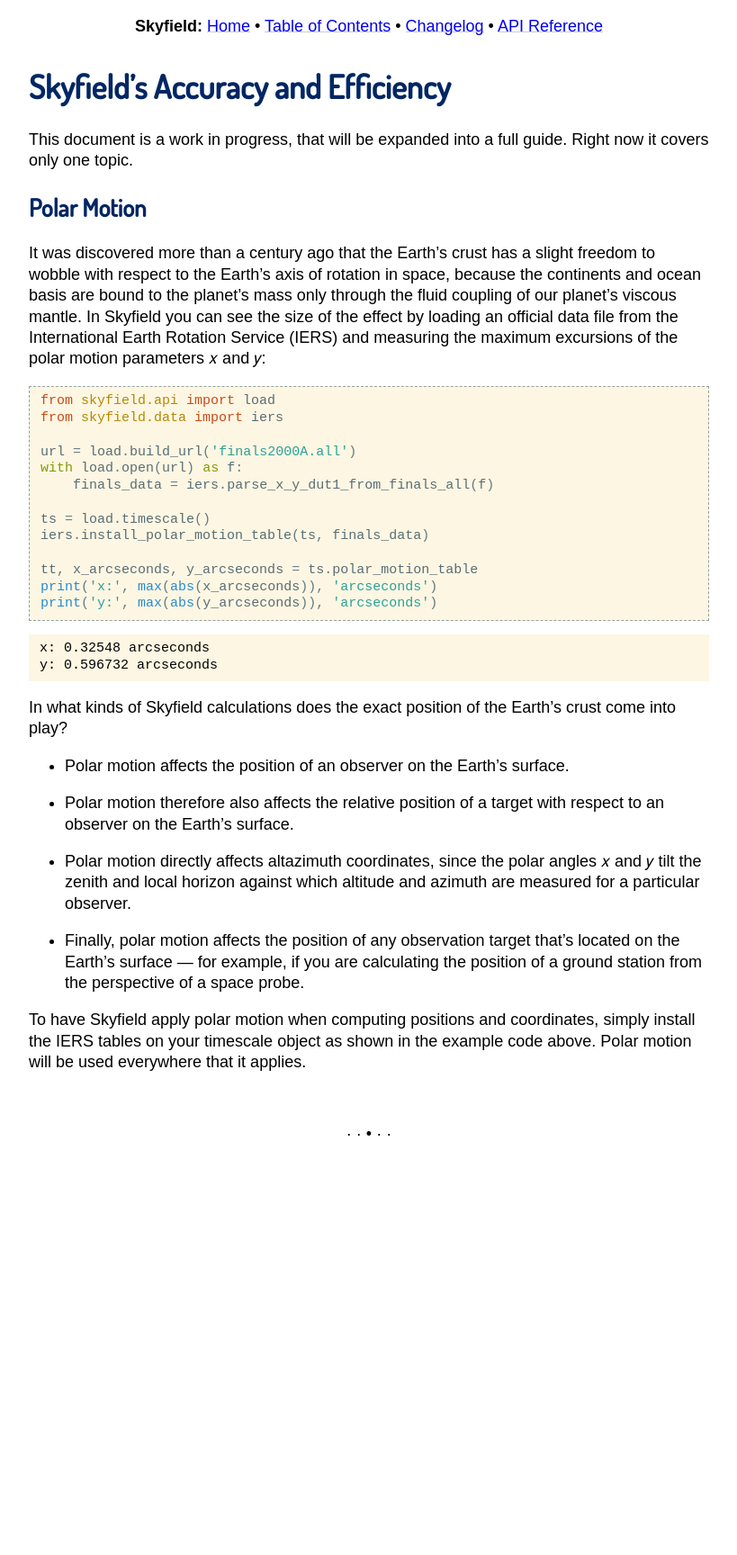
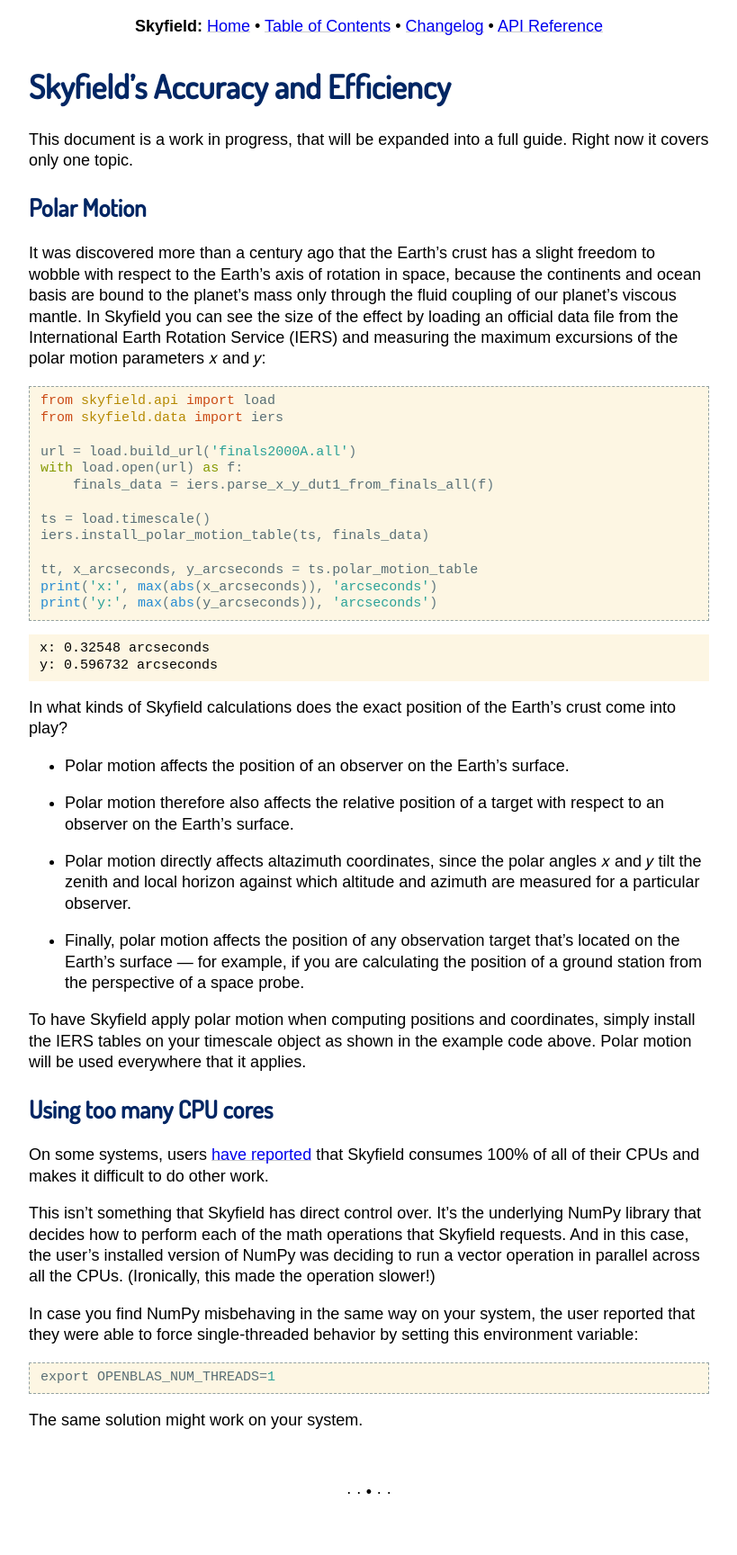
Before and after one commit to skyfielders/python-skyfield, a Sphinx documentation site: the page built from skyfield/documentation/accuracy-efficiency.rst, in a window 1280 px wide. Shown: the whole page at 90% size, without its empty margins (230-1049 px from the left). Built offline with Sphinx 7.4.7, drawn with Linux system fonts in a browser that asks for light colours; some web fonts are replaced; before the commit the page ends 1330 px from its top, so only the background shows below that.

Commit message:
Close #595 by documenting BLAS CPU misbehavior

```diff
--- a/skyfield/documentation/accuracy-efficiency.rst
+++ b/skyfield/documentation/accuracy-efficiency.rst
@@ -67,3 +67,30 @@
 simply install the IERS tables on your timescale object
 as shown in the example code above.
 Polar motion will be used everywhere that it applies.
+
+------------------------
+Using too many CPU cores
+------------------------
+
+On some systems,
+users `have reported
+<https://github.com/skyfielders/python-skyfield/issues/595>`_
+that Skyfield consumes 100% of all of their CPUs
+and makes it difficult to do other work.
+
+This isn’t something that Skyfield has direct control over.
+It’s the underlying NumPy library
+that decides how to perform each of the math operations
+that Skyfield requests.
+And in this case,
+the user’s installed version of NumPy
+was deciding to run a vector operation in parallel across all the CPUs.
+(Ironically, this made the operation slower!)
+
+In case you find NumPy misbehaving in the same way on your system,
+the user reported that they were able to force single-threaded behavior
+by setting this environment variable::
+
+    export OPENBLAS_NUM_THREADS=1
+
+The same solution might work on your system.
```
